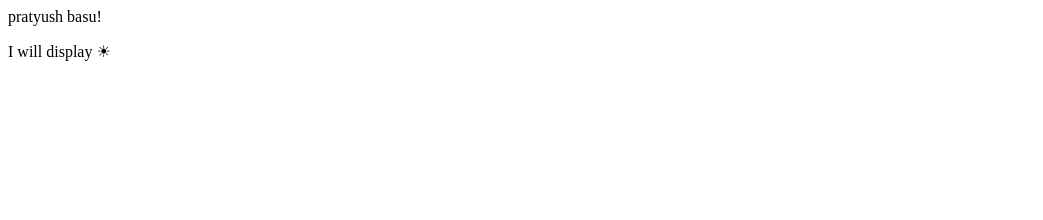
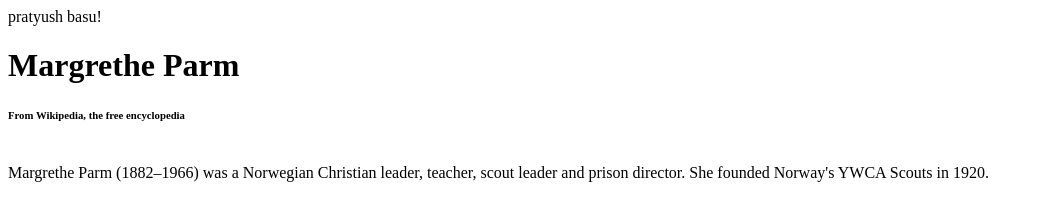
Before and after one commit to PratyushBasu2022/HTML-codes-1, a plain HTML site: page index.html in a window 1280 px wide. Shown: the whole page, without its empty margins (0-1043 px from the left). Drawn offline with Linux system fonts and the light colour scheme.

Commit message:
added 3 lines

```diff
--- a/index.html
+++ b/index.html
@@ -1,3 +1,5 @@
 pratyush basu!
 
-<p>I will display &#9728;</p>
+<h1>Margrethe Parm</h1></hr>
+<h6>From Wikipedia, the free encyclopedia</h6></br>
+Margrethe Parm (1882–1966) was a Norwegian Christian leader, teacher, scout leader and prison director. She founded Norway's YWCA Scouts in 1920.
```
